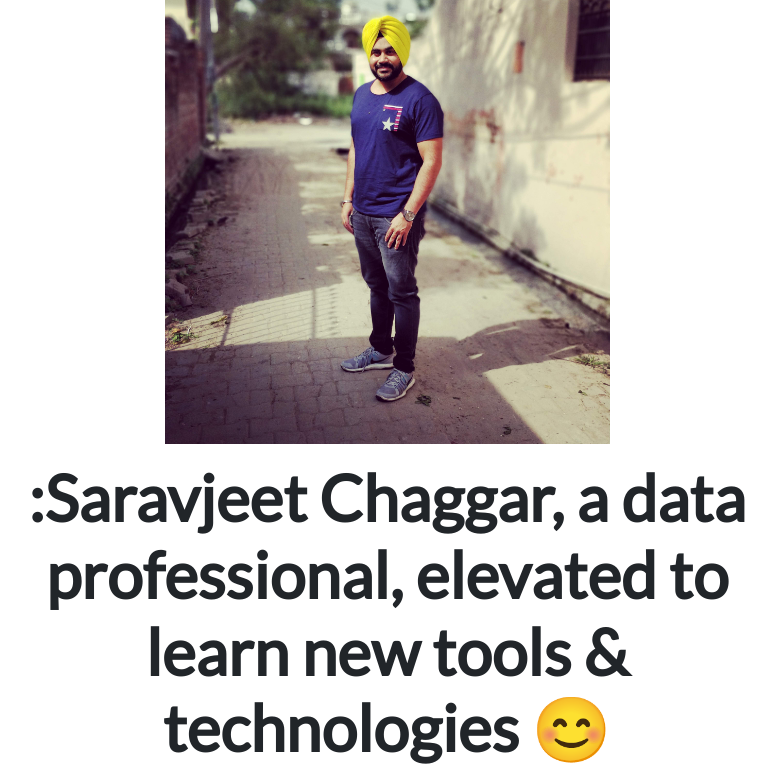
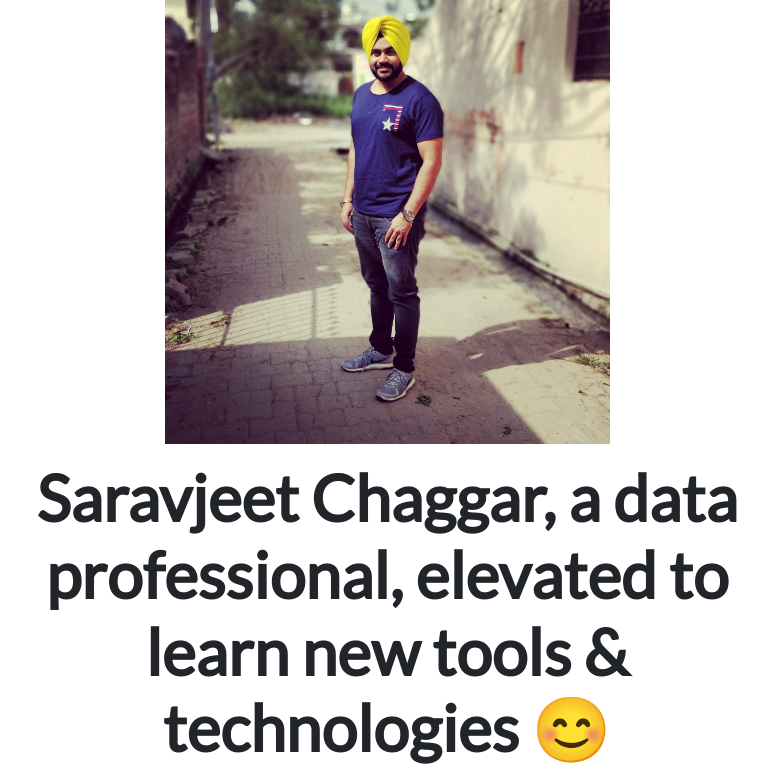
Before and after one commit to yaredwondimu/djangoImage, a Django app: page / in a window 1280 px wide. Shown: the part 73-841 px from the top of the page, without its empty margins (253-1029 px from the left). Run offline with Django 3.2, Linux system fonts and the light colour scheme; data comes from the database, SQL or seed files in the repository; some libraries are stand-ins or nearby versions.

Commit message:
uploading

```diff
--- a/portfolio/templates/portfolio/home.html
+++ b/portfolio/templates/portfolio/home.html
@@ -12,7 +12,7 @@
 
 <div class="row justify-content-center mb-3">
   <div class="col-md-9 text-center">
-    <h1 id="hometext" class="font-weight-bold">:Saravjeet Chaggar, a data professional, elevated to learn new tools & technologies 😊</h1>
+    <h1 id="hometext" class="font-weight-bold">Saravjeet Chaggar, a data professional, elevated to learn new tools & technologies 😊</h1>
   </div>
 </div>
 
```
